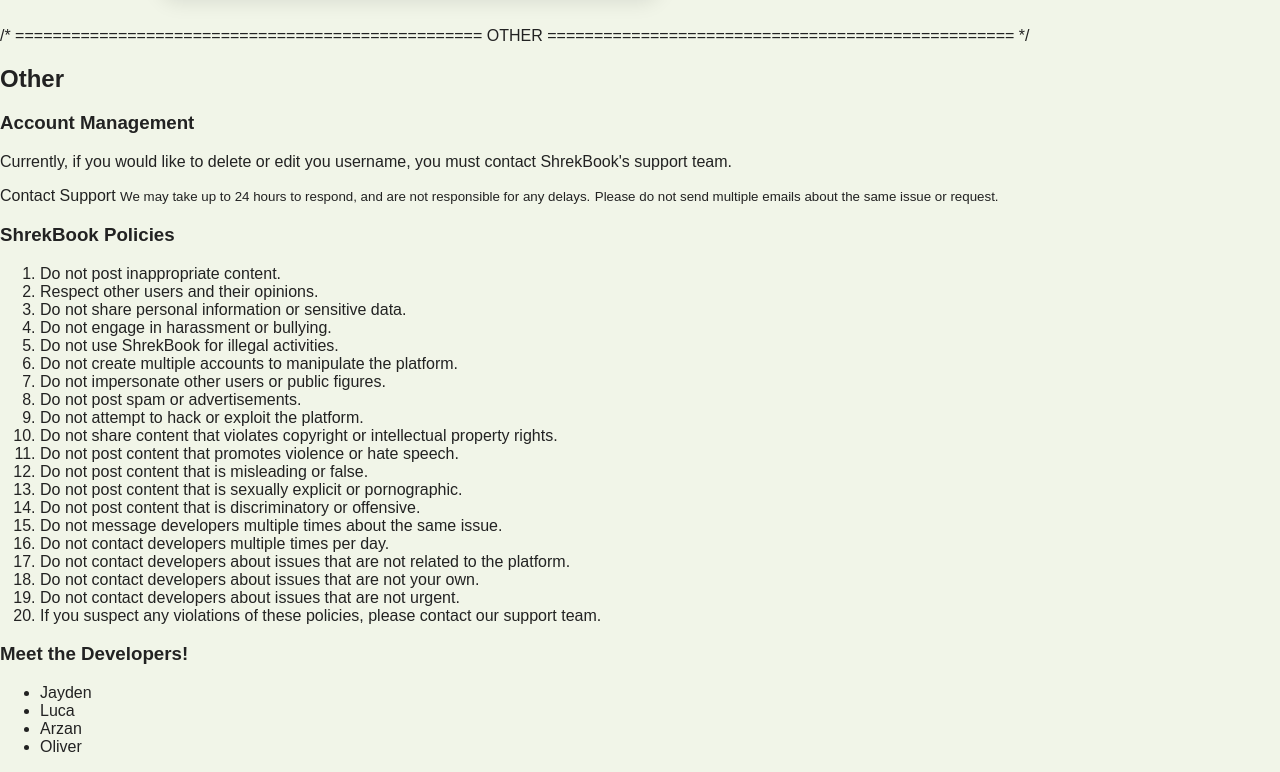
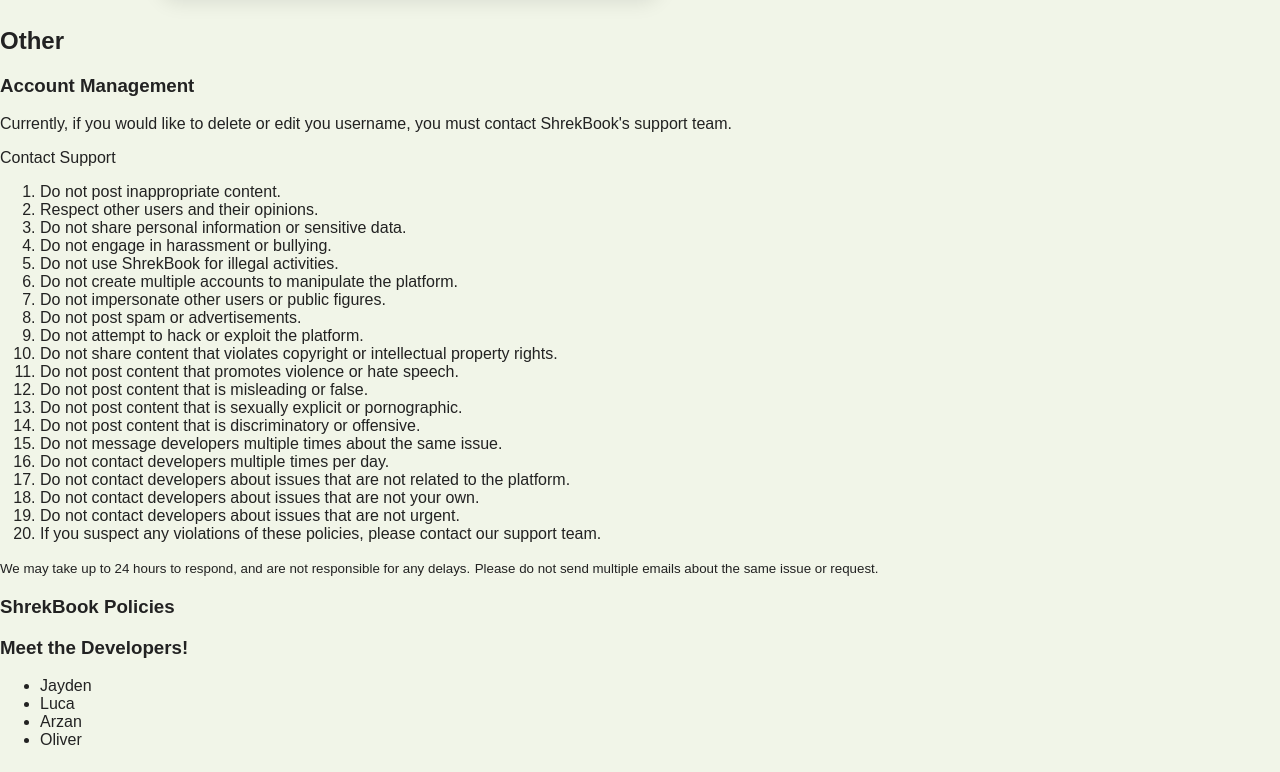
Before and after one commit to jw20152025-blip/ShrekBookRelease, a website: page public/index.html in a window 1280 px wide. Shown: the part 497-1269 px from the top of the page. Drawn offline with Linux system fonts and the light colour scheme; no server answers.

Commit message:
Update index.html

```diff
--- a/public/index.html
+++ b/public/index.html
@@ -609,16 +609,12 @@
 ================================================== */
 
 </script>
-/* ==================================================
-OTHER
-================================================== */
+
 <h2>Other</h2>
 <h3>Account Management</h3>
 <p>Currently, if you would like to delete or edit you username, you must contact ShrekBook's support team.</p>
 <a href="mailto:jw20152025@gmail.com">Contact Support</a>
-<small>We may take up to 24 hours to respond, and are not responsible for any delays.</small>
-<small>Please do not send multiple emails about the same issue or request.</small>
-<h3>ShrekBook Policies</h3>
+<div>
 <ol>
     <li>Do not post inappropriate content.</li>
     <li>Respect other users and their opinions.</li>
@@ -641,6 +637,11 @@
     <li>Do not contact developers about issues that are not urgent.</li>
     <li>If you suspect any violations of these policies, please contact our support team.</li>
 </ol>
+</div>
+<small>We may take up to 24 hours to respond, and are not responsible for any delays.</small>
+<small>Please do not send multiple emails about the same issue or request.</small>
+<h3>ShrekBook Policies</h3>
+
 <h3>Meet the Developers!</h3>
 <ul>
     <li>Jayden</li>
```
